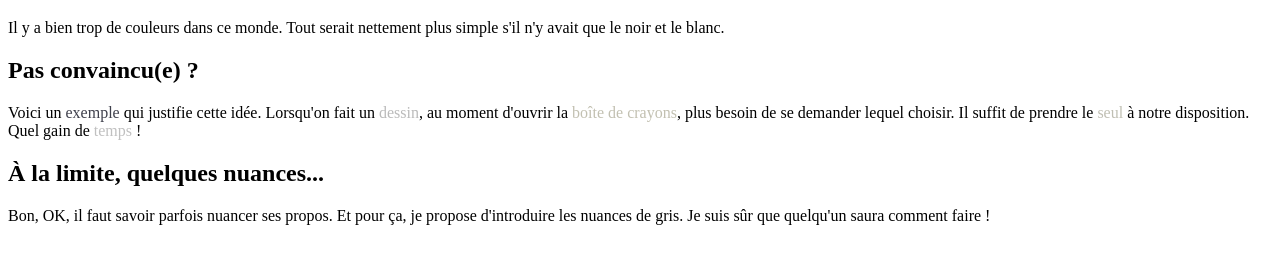
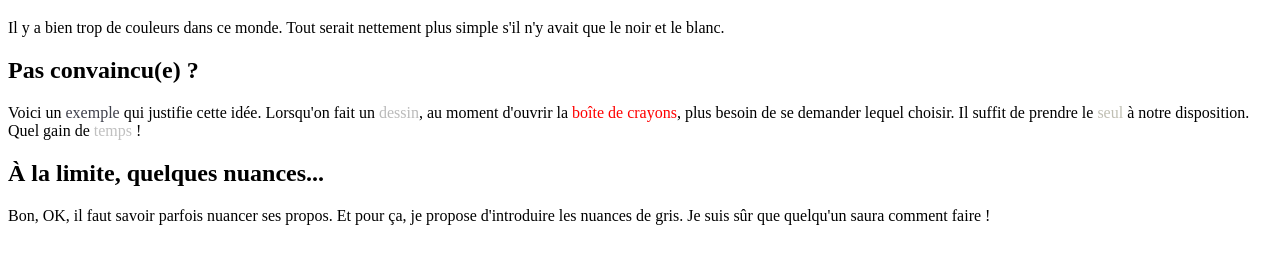
Before and after one commit to wichigo/activite-2, a plain HTML site: page index.html in a window 1280 px wide. Shown: the part 61-324 px from the top of the page. Drawn offline with Linux system fonts and the light colour scheme.

Commit message:
changement d'une nuance de gris

```diff
--- a/style.css
+++ b/style.css
@@ -5,7 +5,8 @@
     color: #bababa;
 }
 .gris_3{
-    color: #c2c0b1;
+    color: red;
+    /* Un gris pas si gris ! */
 }
 .gris_4{
     color: #c0bfb3;
```
